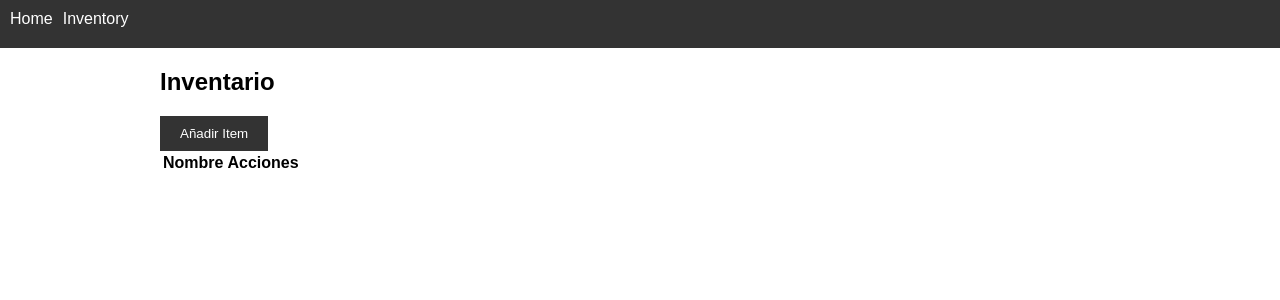
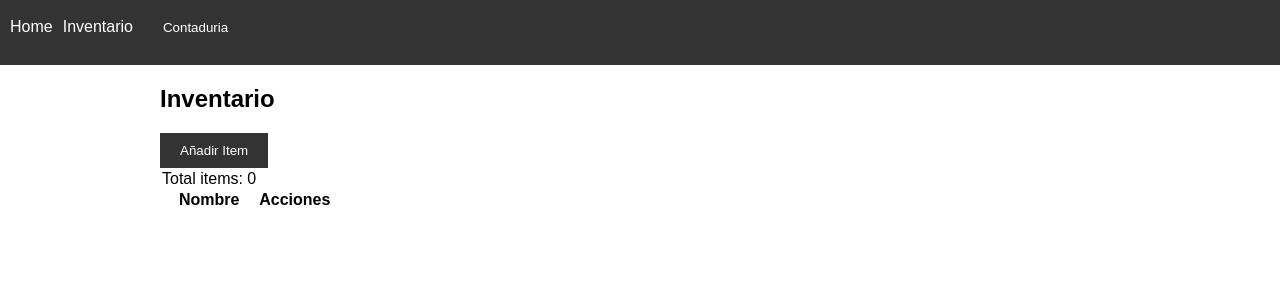
Before and after one commit to hanssel123/reactapp, a React (Create React App) app: page /inventory in a window 1280 px wide. Shown: the top 300 px of the page. Built offline with nearby package versions, Linux system fonts and the light colour scheme.

Commit message:
Añadido custom hook para contar y userLocation

```diff
--- a/src/App.js
+++ b/src/App.js
@@ -1,46 +1,10 @@
-// import logo from './logo.svg';
-// import './App.css';
-// import Parrafo from './components/Parrafo';
-// import './styles/Parrafo.css';
-// import Comp1 from './components/Comp1';
-// import Comp2 from './components/Comp2';
-// import Comp3 from './components/Comp3';
-// import Comp4 from './components/Comp4';
-
-
-// function App() {
-//   return (
-//     <div className="App">
-//       <header className="App-header">
-//         <img src={logo} className="App-logo" alt="logo" />
-//         <p>
-//           Edit <code>src/App.js</code> and save to reload.
-//         </p>
-//         <a
-//           className="App-link"
-//           href="https://reactjs.org"
-//           target="_blank"
-//           rel="noopener noreferrer"
-//         >
-//           Learn React
-//         </a>
-//         <Parrafo text="My first text" style="negrita"></Parrafo>
-//         <Parrafo text="My first white" style="red"></Parrafo>
-//         <Comp1></Comp1>
-//         <Comp2></Comp2>
-//         <Comp3></Comp3>
-//         <Comp4></Comp4>
-//       </header>
-//     </div>
-//   );
-// }
-
 import React from 'react';
 import { BrowserRouter as Router, Routes, Route } from 'react-router-dom';
 
 import Navbar from './components/Navbar';
 import Home from './components/Home';
-import Inventory from './components/Inventory';
+import Inventory from './components/Inventory.js';
+import Contaduria from './components/Contaduria';
 
 const App = () => {
   return (
@@ -49,6 +13,7 @@ const App = () => {
       <Routes>
         <Route path="/" element={<Home />} />
         <Route path="/inventory" element={<Inventory />} />
+        <Route path="/contaduria" element={<Contaduria />} />
       </Routes>
     </Router>
   );
--- /dev/null
+++ b/src/components/Contaduria.js
@@ -0,0 +1,10 @@
+import React, { useState } from 'react';
+
+const Contaduria = () => {
+
+  return(
+    <p> En progreso</p>
+  );
+};
+
+export default Contaduria;
--- a/src/components/Inventory.js
+++ b/src/components/Inventory.js
@@ -1,5 +1,6 @@
-import React, { useState } from 'react';
+import React, { useEffect, useState } from 'react';
 import { MdDelete, MdEdit } from 'react-icons/md';
+import useCustomHook from '../hooks/useCustomHook';
 
 const Inventory = () => {
   const [items, setItems] = useState([]);
@@ -42,12 +43,15 @@ const Inventory = () => {
     setEditedItemName('');
   };
 
+  const totalValue = useCustomHook(items);
+
   return (
     <div className="container">
       <h2>Inventario</h2>
-      <button onClick={() => addItem('Nuevo Item')}>Añadir Item</button>
+      <button onClick={() => addItem('New item')}>Añadir Item</button>
       <table>
         <thead>
+          <tr> Total items: {totalValue}</tr>
           <tr>
             <th>Nombre</th>
             <th>Acciones</th>
--- a/src/components/Navbar.js
+++ b/src/components/Navbar.js
@@ -1,7 +1,8 @@
 import React from 'react';
-import { Link } from 'react-router-dom';
+import { Link, useNavigate } from 'react-router-dom';
 
 const Navbar = () => {
+  let navigate = useNavigate();
   return (
     <nav>
       <ul>
@@ -9,7 +10,10 @@ const Navbar = () => {
           <Link to="/">Home</Link>
         </li>
         <li>
-          <Link to="/Inventario">Inventory</Link>
+          <Link to="/inventory">Inventario</Link>
+        </li>
+        <li>
+          <button onClick={() => navigate('/contaduria')}>Contaduria</button>
         </li>
       </ul>
     </nav>
--- a/src/hooks/useCustomHook.jsx
+++ b/src/hooks/useCustomHook.jsx
@@ -18,7 +18,8 @@ const useCustomHook = (initialValue) => {
     setValue(newValue);
   };
 
-  return [value, updateValue];
+  // return [value, updateValue];
+  return initialValue.length;
 };
 
 export default useCustomHook;
```
Also changed, not shown: src/index.js (line endings or trailing spaces).
